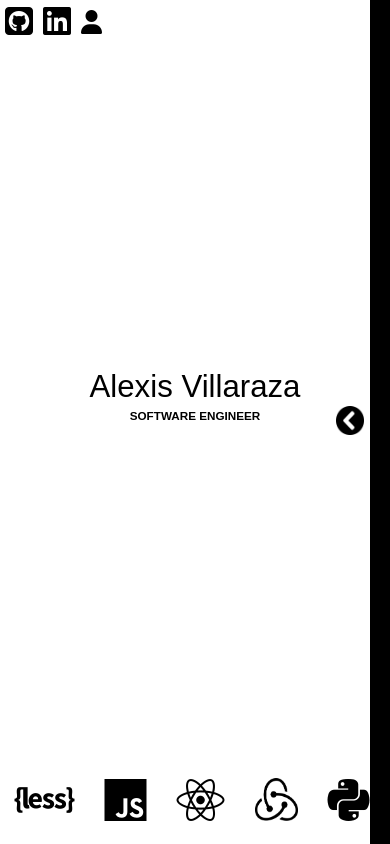
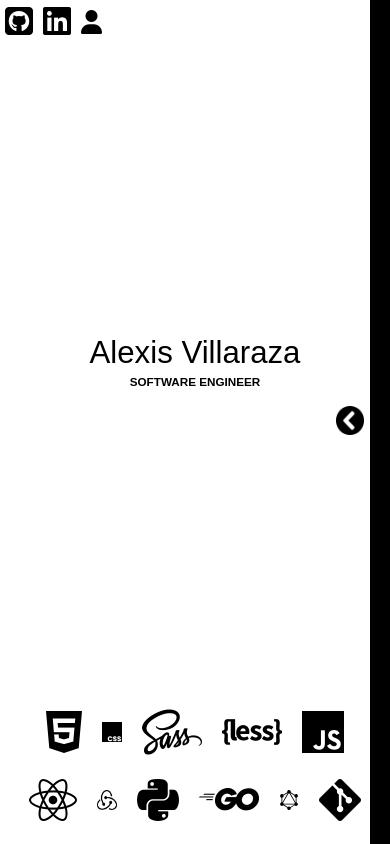
Before and after one commit to alvillaraza/dev-port-react, a React (Create React App) app: page / in a window 390 px wide. Built offline with nearby package versions, Linux system fonts and the light colour scheme; a web font is replaced by a local one.

Commit message:
added media query for phones

```diff
--- a/src/portfolio.css
+++ b/src/portfolio.css
@@ -163,6 +163,27 @@ main {
   width: 43px;
   height: 43px;
 }
+@media screen and (max-width: 820px) {
+  .landing-page-container .tech-stack-icons {
+    flex-wrap: wrap;
+    gap: 20px;
+  }
+}
+@media screen and (max-width: 430px) {
+  .landing-page-container .tech-stack-icons {
+    flex-wrap: wrap;
+    gap: 20px;
+  }
+  .landing-page-container .tech-stack-icons img {
+    width: 20px;
+    height: 20px;
+  }
+}
+@media screen and (max-width: 430px) {
+  .basic-info-container {
+    display: none;
+  }
+}
 .resume-container {
   display: grid;
   grid-template-columns: 1fr 1fr;
--- a/src/portfolio.less
+++ b/src/portfolio.less
@@ -160,6 +160,27 @@ main {
       width: 43px;
       height: 43px;
     }
+
+         @media screen and (max-width: 820px) {
+           flex-wrap: wrap;
+           gap: 20px;
+         }
+
+    @media screen and (max-width: 430px) {
+      flex-wrap: wrap;
+      gap: 20px;
+
+      img {
+        width: 20px;
+        height: 20px;
+      }
+    }
+  }
+}
+
+.basic-info-container {
+  @media screen and (max-width: 430px) {
+    display: none;
   }
 }
 
@@ -276,7 +297,6 @@ main {
     }
   }
 
-
   @media screen and (max-width: 720px) {
     grid-template-columns: 1fr;
   }
```
Also changed, not shown: src/components/BasicInfo.js (+4 -4 lines).
